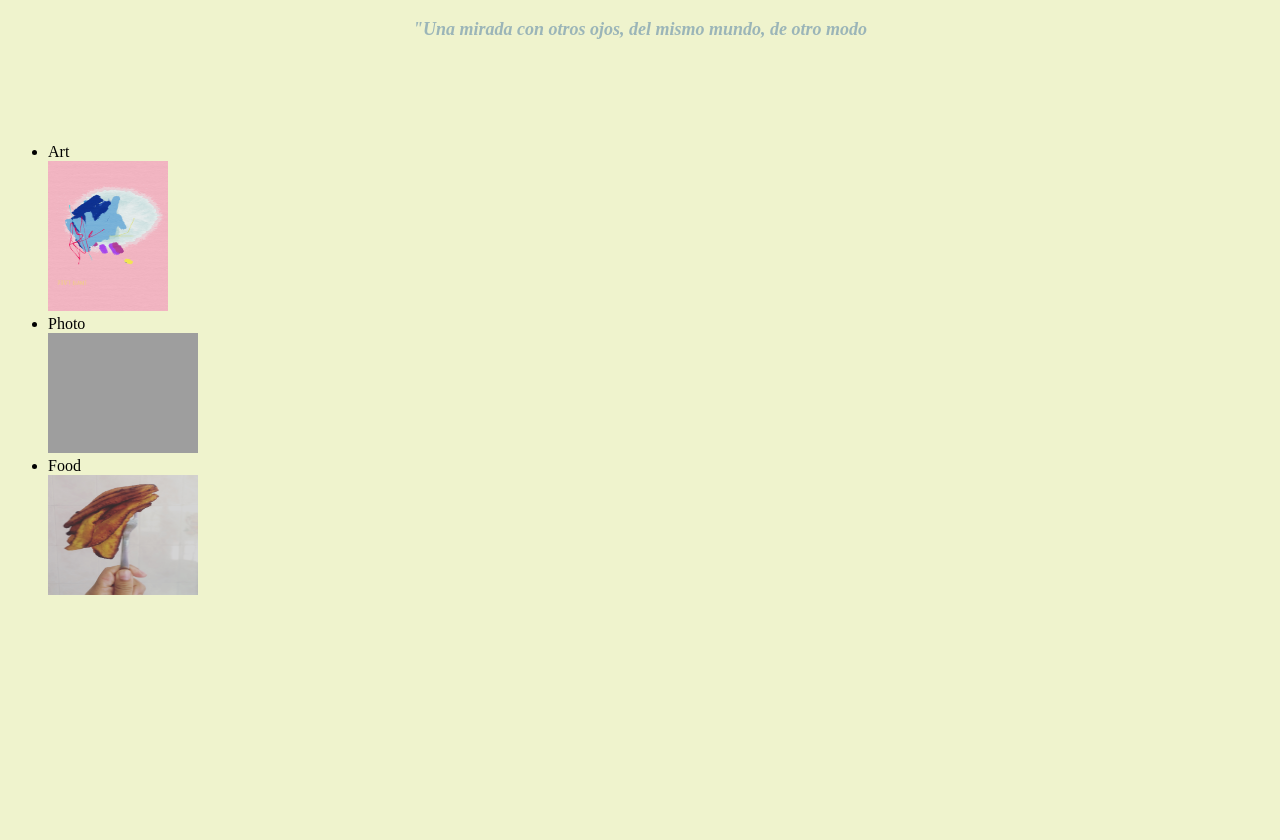
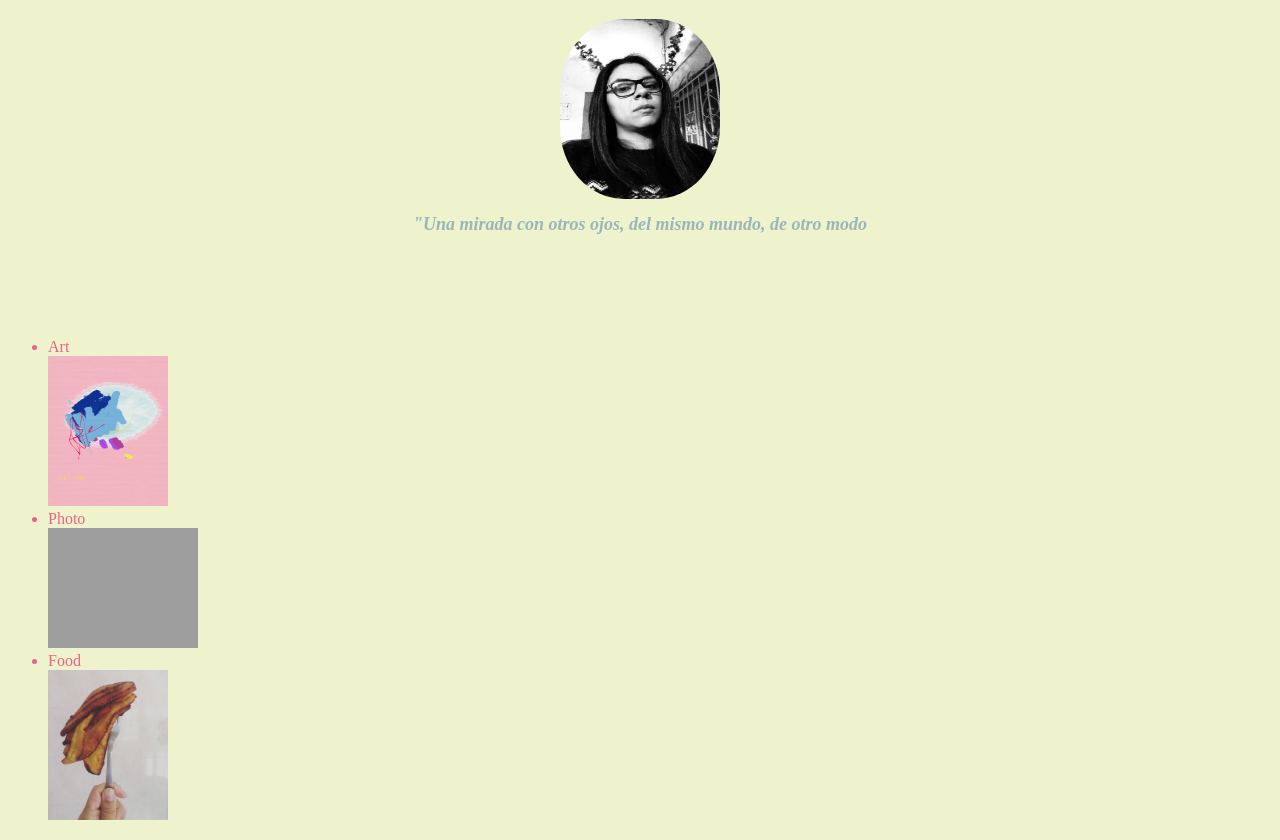
Before and after one commit to FernandaRon/FernandaRon.github.io, a plain HTML site: page index.html in a window 1280 px wide. Shown: the part 64-904 px from the top of the page. Before the commit the page ends 800 px from the top, so only its background shows below. Drawn offline with Linux system fonts and the light colour scheme; grey boxes are pictures that could not be loaded.

Commit message:
Images,size,colors,borderimage

```diff
--- a/css/styles.css
+++ b/css/styles.css
@@ -9,6 +9,16 @@ h1 {
     color: #E76385 ; text-align: center;
 	text-shadow: 3px 2px #8CDDE8;
 }
+
+.me {
+	 display: block;
+     margin-left: auto;
+     margin-right: auto;
+	 border-radius: 40%;
+	height:180px;
+	width: 160px;
+}
+
 h2 {
     text-align: center; color: #9BB5B8;
     font-size: 18px;
@@ -23,6 +33,9 @@ h2 {
 	width: 150px;
 }
 .food {
-	height: 120px;
-	width: 150px;
+	height: 150px;
+	width: 120px;
 }
+.myeyes {
+	color:#E76385;
+}
--- a/index.html
+++ b/index.html
@@ -6,11 +6,13 @@
 </head>
 <body>
 	<h1>Fernanda</h1>
+	<img src="images/IMG_8655.jpg" class="me">
 	<h2><em>"Una mirada con otros ojos, del mismo mundo, de otro modo</em></h2>
-<br>
-<br>
-<br>
-<br>
+	<br>
+	<br>
+	<br>
+	<br>
+
 <ul class="myeyes">
 	<li>Art</li>
 	 <img src="images/image1.PNG" class="art">
```
Also changed, not shown: images/IMG_8655.jpg (added).
